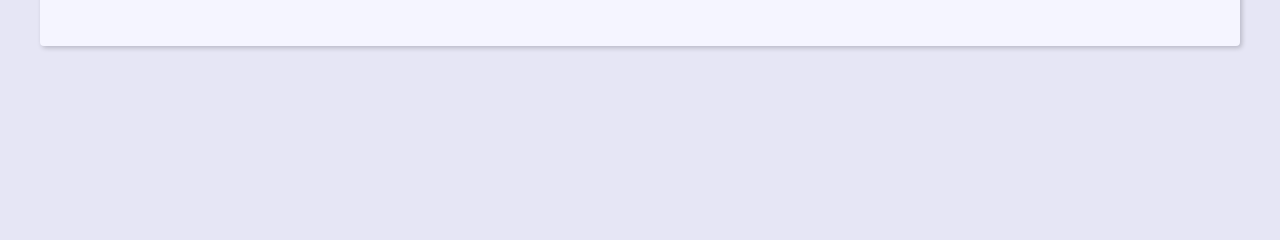
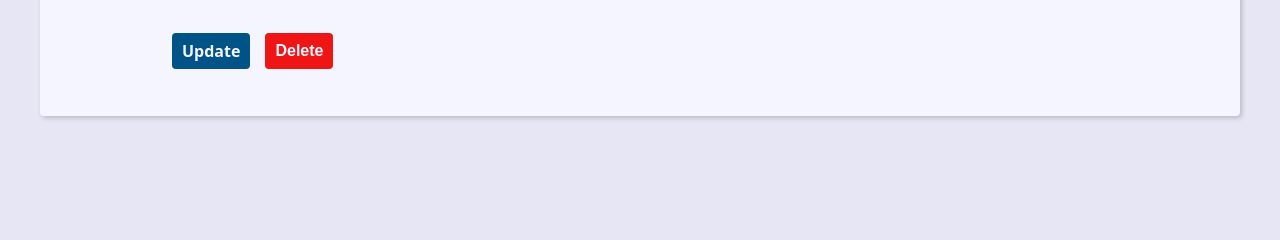
Before and after one commit to josuejr3/agenda, a Django app: template contact/templates/contact/contact.html in a window 1280 px wide. Shown: the part 507-747 px from the top of the page. Run offline with Django 5.2, Linux system fonts and the light colour scheme; the template is opened without the code that fills it, so the values that code supplies are empty.

Commit message:
feat: adicionado o delete de contatos

```diff
--- a/contact/templates/contact/contact.html
+++ b/contact/templates/contact/contact.html
@@ -14,6 +14,22 @@
         <p><b>Category:</b> {{ contact.category.name }} </p>
         <p><b>Description:</b> {{ contact.description }} </p>
 
+        <div class="contact-links">
+            <a class="btn btn-link" href="{% url "contact:update" contact.id %}">Update</a>
+
+            <form action="{% url "contact:delete" contact.id %}" method="POST">
+                {% csrf_token %}
+
+                {% if confirmation == 'no' %}
+                    <input type="hidden" name="confirmation" value="yes">
+                    <button class="btn btn-link btn-delete" type="submit">Confirma?</button>
+                {% else %}
+                    <button class="btn btn-link btn-delete" type="submit">Delete</button>
+                {% endif %}
+            </form>
+
+        </div>
+
     </div>
 
 {% endblock content %}
--- a/contact/urls.py
+++ b/contact/urls.py
@@ -28,7 +28,7 @@ urlpatterns = [
     # CREATE
     path("contact/create/", views.create, name="create"),
     # DELETE
-    # path("contact/<int:contact_id>/delete>", views.contact, name="contact"),
+    path("contact/<int:contact_id>/delete/", views.delete, name="delete"),
     # UPDATE
     path("contact/<int:contact_id>/update/", views.update, name="update"),
     path("search/", views.search, name="search"),
--- a/static/global/css/style.css
+++ b/static/global/css/style.css
@@ -312,3 +312,25 @@ svg {
   filter: brightness(80%);
   box-shadow: 0 0 5px var(--link-dark-color);
 }
+
+
+.contact-links {
+margin-block: calc(var(--small-font-size) * 2);
+display: flex;
+align-items: center;
+gap: 0 var(--spacing);
+}
+
+.btn-link {
+font-size: var(--small-font-size);
+text-decoration: none;
+font-weight: bold;
+padding: 1rem;
+display: block;
+line-height: var(--small-font-size);
+}
+
+.btn-delete {
+background: #ef1515;
+
+}
```
Also changed, not shown: contact/views/contact_forms.py (+16 -0 lines).
